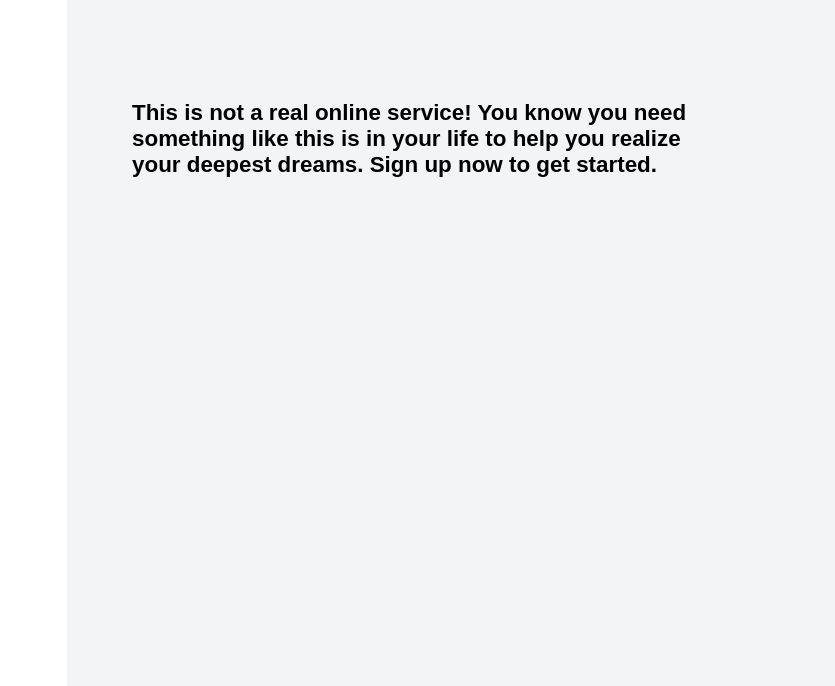
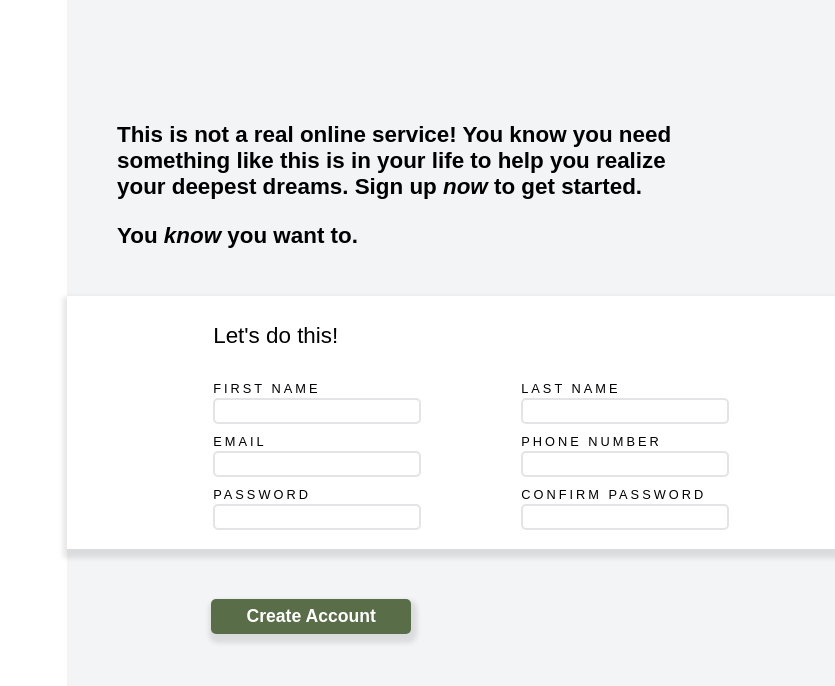
Before and after one commit to charliedwyer/signup-form, a plain HTML site: page index.html in a window 1280 px wide. Shown: the whole page, without its empty margins (445-1280 px from the left). Drawn offline with Linux system fonts and the light colour scheme.

Commit message:
Finish form section

```diff
--- a/index.html
+++ b/index.html
@@ -15,11 +15,55 @@
                 <img src="odin-lined.png" alt="Logo of odin">
                 ODIN
             </div>
+            <div class="credit-text">
+                Photo by Jonny Auh on Unsplash
+            </div>
         </div>
         <div class="info-section">
             <div class="top-section">
-                This is not a real online service! You know you need something like this is in your life
-                to help you realize your deepest dreams. Sign up now to get started.
+                <p class="text">This is not a real online service! You know you need something like this is in your life
+                to help you realize your deepest dreams. Sign up <span class="italic-text">now</span> to get started.</p>
+                <p class="text">You <span class="italic-text">know</span> you want to.</p>
+            </div>
+            <div class="mid-section">
+                <form action="" method="post">
+                    <fieldset>
+                        <p class="text">Let's do this!</p>
+                        <div class="row-1">
+                            <div>
+                                <label for="first_name">FIRST NAME</label>
+                                <input type="text" id="first_name" autocomplete="given-name" placeholder=" " required>
+                            </div>
+                            <div>
+                                <label for="last_name">LAST NAME</label>
+                                <input type="text" id="last_name" autocomplete="family-name" placeholder=" " required>
+                            </div>
+                        </div>
+                        <div class="row-2">
+                            <div>
+                                <label for="email">EMAIL</label>
+                                <input type="email" id="email" autocomplete="email" placeholder=" " required>
+                            </div>
+                            <div>
+                                <label for="phone">PHONE NUMBER</label>
+                                <input
+                                    type="tel" id="phone" autocomplete="tel"
+                                    pattern="^(\((\d{3})\)|(\d{3}))-?(\d{3})-?(\d{4})$" required>
+                            </div>
+                        </div>
+                        <div class="row-3">
+                            <div>
+                                <label for="password">PASSWORD</label>
+                                <input type="password" id="password" autocomplete="new-password" placeholder=" " required>
+                            </div>
+                            <div>
+                                <label for="confirm_password">CONFIRM PASSWORD</label>
+                                <input type="password" id="confirm_password" autocomplete="new-password" placeholder=" " required>
+                            </div>
+                        </div>
+                    </fieldset>
+                    <input type="submit" id="submit" value="Create Account">
+                </form>
             </div>
         </div>
     </div>
--- a/styles.css
+++ b/styles.css
@@ -20,7 +20,7 @@ body {
     height: 100vh;
     width: 40vw;
     color: white;
-    font-size: 120px;
+    font-size: 8rem;
     font-family: norseFont;
     justify-content: center;
 }
@@ -32,11 +32,20 @@ body {
 }
 
 .top-section {
-    font-size: 1.4rem;
     font-weight: bold;
     padding-top: 100px;
     padding-right: 125px;
-    margin-left: 65px;
+    padding-bottom: 25px;
+    padding-left: 50px;
+}
+
+.mid-section {
+    background-color: white;
+    box-shadow: 0 5px 5px 4px rgba(0, 0, 0, 0.1);
+}
+
+.text {
+    font-size: 1.4rem;
 }
 
 .logo {
@@ -47,3 +56,69 @@ body {
 img {
     height: 200px;
 }
+
+.credit-text {
+    position: absolute;
+    bottom: 0;
+    font-family: Arial, Helvetica, sans-serif;
+    font-size: 0.8rem;
+    padding-bottom: 10px;
+}
+
+.italic-text {
+    font-style: italic;
+}
+
+input {
+    -webkit-appearance: none;
+    appearance: none;
+}
+
+form {
+    justify-self: center;
+}
+
+
+fieldset {
+    height: 30vh;
+    border: 0px;
+    display: flex;
+    flex-direction: column;
+    gap: 10px;
+    padding-left: 50px;
+    font-size: 0.8rem;
+}
+
+fieldset>* {
+    display: flex;
+    gap: 100px;
+}
+
+fieldset>*>* {
+    display: flex;
+    flex-direction: column;
+    gap: 2px;
+    letter-spacing: 3px;
+}
+
+input {
+    border: 2px solid #e4e4e6;
+    border-radius: 5px;
+    height: 20px;
+    width: 200px;
+}
+
+input[type="submit"] {
+    margin-left: 50px;
+    color: white;
+    background-color: #596D48;
+    border: 0px;
+    width: 200px;
+    height: 35px;
+    font-size: 1.1rem;
+    font-weight: bold;
+    cursor: pointer;
+    box-shadow: 2px 5px 5px 4px rgba(0, 0, 0, 0.1);
+    position: absolute;
+    margin-top: 50px;
+}
```
